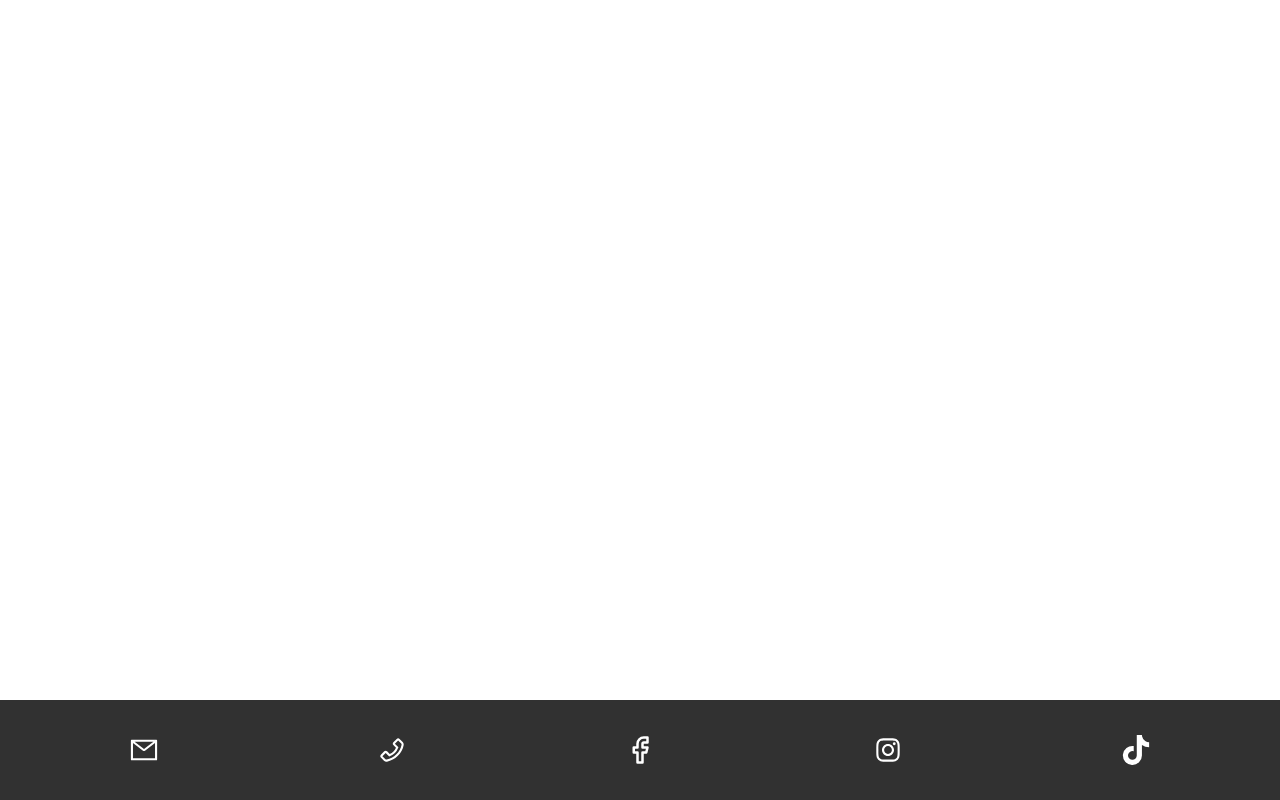
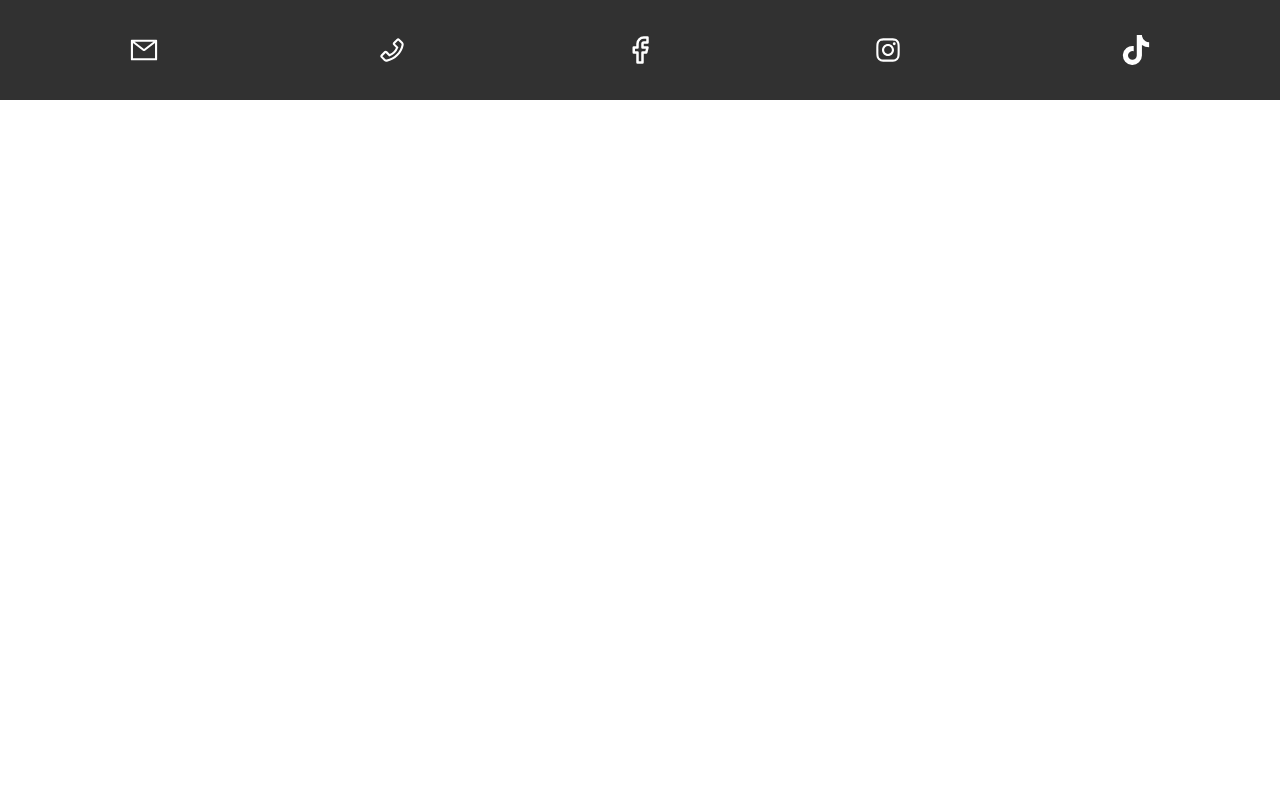
Before and after one commit to idenispankov/boomballoonlv_next_js, a Next.js app: page / in a window 1280 px wide. Built offline with nearby package versions, Linux system fonts and the light colour scheme.

Commit message:
moved bar on top

```diff
--- a/components/ContactBar/ContactBar.module.css
+++ b/components/ContactBar/ContactBar.module.css
@@ -6,8 +6,8 @@
   justify-content: space-around;
   align-items: center;
   padding: 0 20px;
-  position: absolute;
-  bottom: 0;
+  /* position: absolute;
+  bottom: 0; */
 }
 
 .text {
```
